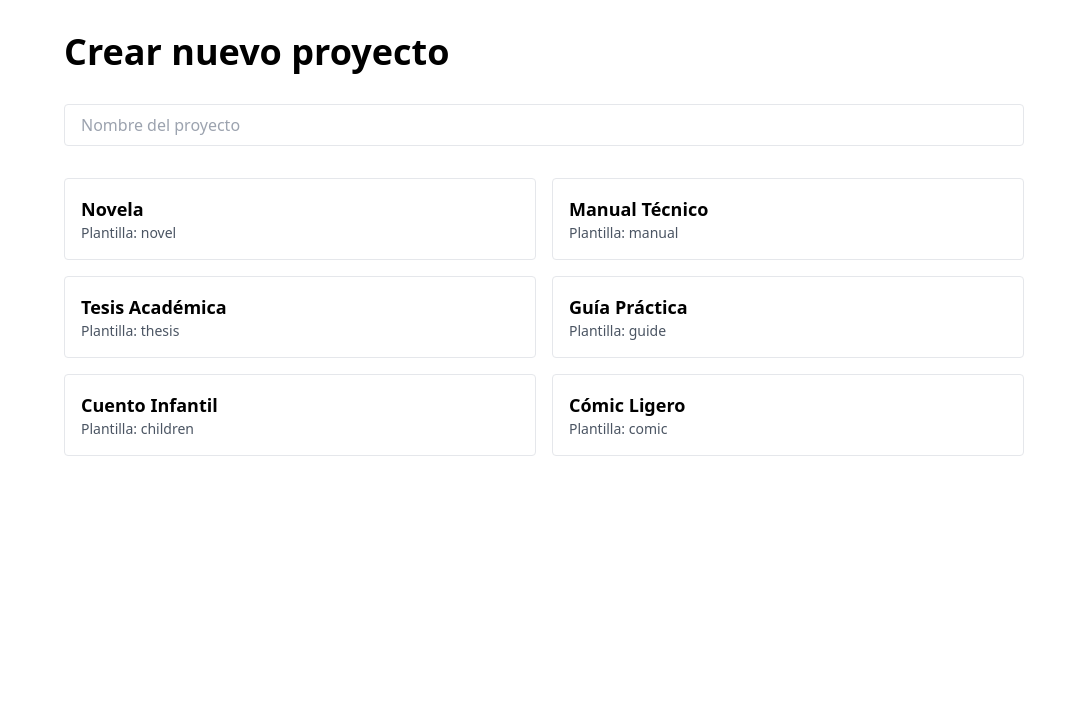
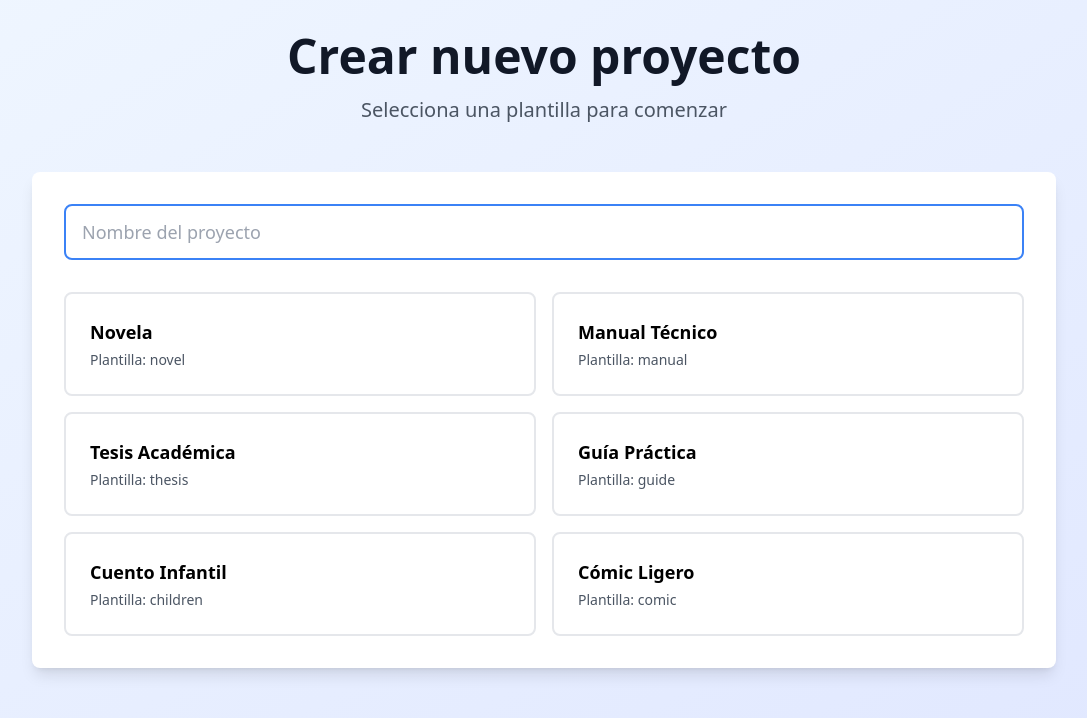
Before and after one commit to Camilopr09/generador-ebook-ulb, a React (Vite) app: page / in a window 1280 px wide. Shown: the top 718 px of the page, without its empty margins (96-1183 px from the left). Built offline with nearby package versions, Linux system fonts and the light colour scheme.

Commit message:
Arreglo errores

```diff
--- a/src/App.tsx
+++ b/src/App.tsx
@@ -47,8 +47,8 @@ const AppContent: React.FC = () => {
           <div className="space-y-4">
             <div className="p-4 bg-white rounded-lg shadow">
               <h3 className="font-bold mb-2">📄 Páginas ({project.pages.length})</h3>
-              <ul className="space-y-1 text-sm">
-                {project.pages.map(p => <li key={p.id} className="text-gray-600">{p.title}</li>)}
+              <ul className="space-y-1 text-sm max-h-48 overflow-y-auto">
+                {project.pages.map(p => <li key={p.id} className="text-gray-600">• {p.title}</li>)}
               </ul>
             </div>
             <div className="p-4 bg-white rounded-lg shadow">
--- a/src/components/Header.tsx
+++ b/src/components/Header.tsx
@@ -6,27 +6,33 @@ export const Header: React.FC = () => {
   const {project} = useProject()
 
   const handleSave = async () => {
-    await StorageService.saveProject(project)
-    alert('✅ Guardado')
+    if (project) {
+      await StorageService.saveProject(project)
+      alert('✅ Guardado')
+    }
   }
 
   return (
-    <header className="bg-black border-b-4 border-red-700 shadow-lg">
-      <div className="max-w-7xl mx-auto px-4 py-4">
-        <div className="flex justify-between items-center">
-          <div className="flex items-center gap-3">
-            {/* Logo ULB */}
-            <div className="w-12 h-12 bg-red-700 rounded-full flex items-center justify-center border-2 border-white">
-              <span className="text-white font-bold text-xs text-center">UL</span>
-            </div>
-            <div>
-              <h1 className="text-2xl font-bold text-white">📚 Generador E-Books</h1>
-              <p className="text-red-500 text-sm font-semibold">Universidad Libre de Barranquilla</p>
-            </div>
-          </div>
-          <button onClick={handleSave} className="bg-red-700 text-white px-4 py-2 rounded hover:bg-red-800 font-bold border border-white">
-            💾 Guardar
-          </button>
+    <header className="bg-white shadow-sm border-b">
+      <div className="max-w-7xl mx-auto px-4 py-4 flex justify-between items-center">
+        <div className="flex-1">
+          <h1 className="text-2xl font-bold text-gray-900">📚 Generador eBook ULB</h1>
+          {project && <p className="text-sm text-gray-600 mt-1">{project.name}</p>}
+        </div>
+        <div className="flex items-center gap-4">
+          {project && (
+            <>
+              <button
+                onClick={handleSave}
+                className="px-4 py-2 bg-blue-600 text-white rounded hover:bg-blue-700 text-sm font-medium"
+              >
+                💾 Guardar
+              </button>
+              <span className="text-sm text-gray-600 whitespace-nowrap">
+                v{project.version} • {new Date(project.updatedAt).toLocaleDateString()}
+              </span>
+            </>
+          )}
         </div>
       </div>
     </header>
--- a/src/components/MainControls.tsx
+++ b/src/components/MainControls.tsx
@@ -1,17 +1,37 @@
-import React, {useState} from 'react'
-import {useProject} from '../context/ProjectContext'
-import {EpubService} from '../services/epubService'
+import React, { useState } from 'react'
+import { useProject } from '../context/ProjectContext'
+import { Page } from '../context/ProjectContext'
 
 export const MainControls: React.FC = () => {
-  const {project, addPage} = useProject()
+  const { project, addPage } = useProject()
   const [generating, setGenerating] = useState(false)
 
+  if (!project) return null
+
+  const handleAddPage = () => {
+    const newPage: Page = {
+      id: Date.now().toString(),
+      type: 'chapter',
+      title: `Capítulo ${project.pages.length}`,
+      order: project.pages.length,
+      elements: [],
+      hasNumbering: true
+    }
+    addPage(newPage)
+  }
+
   const handleGenerate = async () => {
-    if (project.pages.length === 0) {alert('⚠️ Crea páginas primero'); return}
+    if (project.pages.length === 0) {
+      alert('⚠️ Crea páginas primero')
+      return
+    }
     setGenerating(true)
     try {
-      await EpubService.generateEpub(project)
+      // Placeholder para generación de EPUB
       alert('✅ E-libro generado y descargado')
+    } catch (error) {
+      console.error('Error generando EPUB:', error)
+      alert('❌ Error al generar el e-libro')
     } finally {
       setGenerating(false)
     }
@@ -26,7 +46,7 @@ export const MainControls: React.FC = () => {
 
       {/* Botón Nueva Página */}
       <button
-        onClick={addPage}
+        onClick={handleAddPage}
         className="w-full bg-gradient-to-r from-red-700 to-red-800 text-white py-3 rounded-lg font-bold hover:from-red-800 hover:to-red-900 transition duration-300 shadow-md hover:shadow-lg transform hover:scale-105"
       >
         ➕ Nueva Página
@@ -47,7 +67,9 @@ export const MainControls: React.FC = () => {
         <div className="space-y-2">
           <div className="flex justify-between items-center">
             <span className="text-gray-600">Páginas:</span>
-            <span className="font-bold text-red-700 bg-white px-3 py-1 rounded border border-red-300">{project.pages.length}</span>
+            <span className="font-bold text-red-700 bg-white px-3 py-1 rounded border border-red-300">
+              {project.pages.length}
+            </span>
           </div>
           <div className="flex justify-between items-center">
             <span className="text-gray-600">Tamaño:</span>
--- a/src/components/ProjectSetup.tsx
+++ b/src/components/ProjectSetup.tsx
@@ -5,36 +5,65 @@ import { TemplateService } from '../services/templateService'
 export const ProjectSetup: React.FC = () => {
   const { createProject } = useProject()
   const [projectName, setProjectName] = useState('')
+  const [selectedTemplate, setSelectedTemplate] = useState<string>('')
   const templates = TemplateService.getAllTemplates()
 
   const handleCreateProject = (templateId: string) => {
-    if (projectName.trim()) {
+    if (!projectName.trim()) {
+      alert('Por favor ingresa un nombre para el proyecto')
+      return
+    }
     createProject(projectName, templateId as any)
-    }
   }
 
   return (
-    <div className="p-8 max-w-5xl mx-auto">
-      <h1 className="text-4xl font-bold mb-8">Crear nuevo proyecto</h1>
+    <div className="min-h-screen bg-gradient-to-br from-blue-50 to-indigo-100 p-8">
+      <div className="max-w-5xl mx-auto">
+        <div className="text-center mb-12">
+          <h1 className="text-5xl font-bold text-gray-900 mb-4">Crear nuevo proyecto</h1>
+          <p className="text-xl text-gray-600">Selecciona una plantilla para comenzar</p>
+        </div>
+
+        <div className="bg-white rounded-lg shadow-lg p-8 mb-8">
           <input
             type="text"
             placeholder="Nombre del proyecto"
             value={projectName}
             onChange={(e) => setProjectName(e.target.value)}
-        className="w-full px-4 py-2 mb-8 border rounded"
+            onKeyPress={(e) => e.key === 'Enter' && selectedTemplate && handleCreateProject(selectedTemplate)}
+            className="w-full px-4 py-3 border-2 border-gray-300 rounded-lg focus:outline-none focus:border-blue-500 mb-8 text-lg"
+            autoFocus
           />
+
           <div className="grid grid-cols-2 gap-4">
             {templates.map((template) => (
               <button
                 key={template.id}
-            onClick={() => handleCreateProject(template.id)}
-            className="p-4 border rounded hover:bg-blue-50 text-left"
+                onClick={() => setSelectedTemplate(template.id)}
+                className={`p-6 border-2 rounded-lg text-left transition-all ${
+                  selectedTemplate === template.id
+                    ? 'border-blue-500 bg-blue-50 shadow-md'
+                    : 'border-gray-200 hover:border-gray-300 hover:shadow-sm'
+                }`}
               >
-            <h3 className="font-bold text-lg">{template.name}</h3>
+                <h3 className="font-bold text-lg mb-1">{template.name}</h3>
                 <p className="text-sm text-gray-600">Plantilla: {template.id}</p>
               </button>
             ))}
           </div>
         </div>
+
+        {selectedTemplate && (
+          <div className="text-center">
+            <button
+              onClick={() => handleCreateProject(selectedTemplate)}
+              className="px-8 py-3 bg-blue-600 text-white rounded-lg font-bold hover:bg-blue-700 transition-colors text-lg"
+            >
+              Crear Proyecto
+            </button>
+          </div>
+        )}
+      </div>
+    </div>
   )
 }
```
Lines whose indentation alone changed are shown as unchanged.
